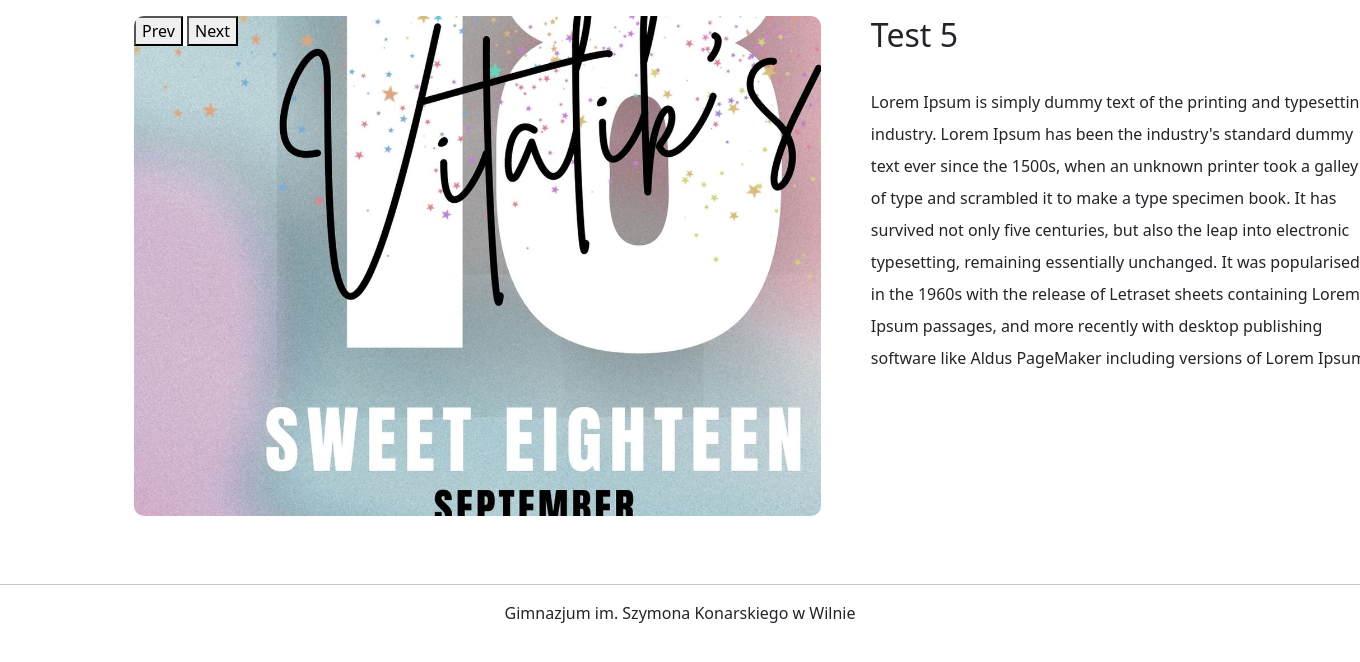
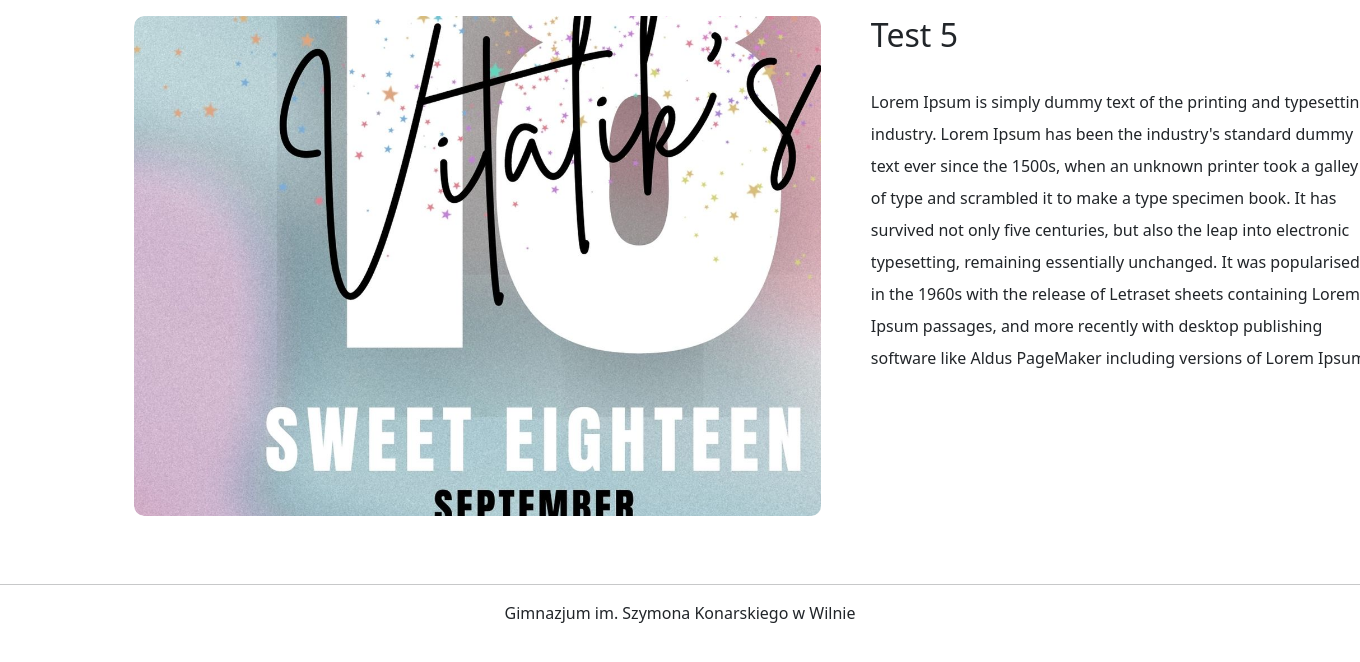
Before and after one commit to witalik-project/school-project-2023, a Django app: page /pl/school/articles/view/5 in a window 1360 px wide; the page is wider, and only the part inside the window is pictured. Shown: the part 58-720 px from the top of that part. Run offline with Django 4.2, Linux system fonts and the light colour scheme; data comes from the database, SQL or seed files in the repository; both versions use the stored data as it was after the commit; some libraries are stand-ins or nearby versions.

Commit message:
small changes

```diff
--- a/school_management/points/templates/view/view_article.html
+++ b/school_management/points/templates/view/view_article.html
@@ -15,6 +15,7 @@
 
 
             <div class="articleView-slider">
+                <div class="articleView-slider">
                     <div class="articleView-slides">
                         <div class="articleView-slide">
                             <img src="{{ article.cover_photo.url }}" class="slider-img" alt="Zdjęcie główne">
@@ -25,9 +26,6 @@
                             </div>
                         {% endfor %}
                     </div>
-                <div class="articleView-sliderNavigation">
-                    <button type="submit" class="slider-navPrev">Prev</button>
-                    <button type="submit" class="slider-navNext">Next</button>
                 </div>
             </div>
 
--- a/school_management/static/app.js
+++ b/school_management/static/app.js
@@ -1,4 +1,5 @@
 var index = 0;
+var r_buttons = document.querySelectorAll('.slider-navRadio');
 
 function changeSlide(slideIndex) {
   var width = document.querySelector('.articleView-slider').clientWidth;
@@ -14,6 +15,7 @@ function changeSlide(slideIndex) {
 
   // Update the index
   index = slideIndex;
+
 }
 
 function automaticSlide() {
--- a/school_management/templates/base.html
+++ b/school_management/templates/base.html
@@ -23,6 +23,6 @@
             {% endblock %}
     </div>
     {% include 'includes/footer.html' %}
-    <script src="https://cdn.jsdelivr.net/npm/bootstrap@5.2.1/dist/js/bootstrap.bundle.min.js" integrity="sha384-u1OknCvxWvY5kfmNBILK2hRnQC3Pr17a+RTT6rIHI7NnikvbZlHgTPOOmMi466C8" crossorigin="anonymous"></script>
+    <script src="https://cdn.jsdelivr.net/npm/bootstrap@3.3.7/dist/js/bootstrap.min.js" integrity="sha384-Tc5IQib027qvyjSMfHjOMaLkfuWVxZxUPnCJA7l2mCWNIpG9mGCD8wGNIcPD7Txa" crossorigin="anonymous"></script>
 </body>
 </html>
```
Also changed, not shown: school_management/db.sqlite3. Lines whose indentation alone changed are shown as unchanged.
